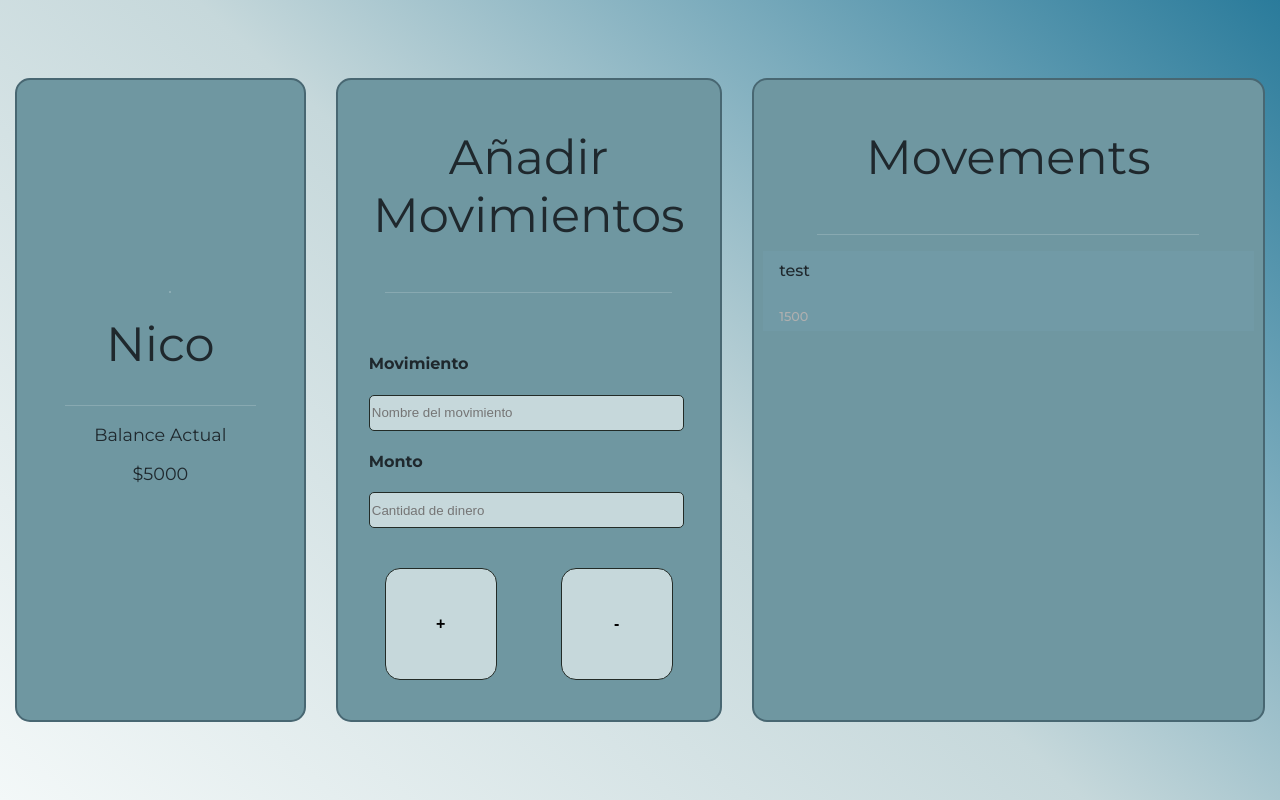
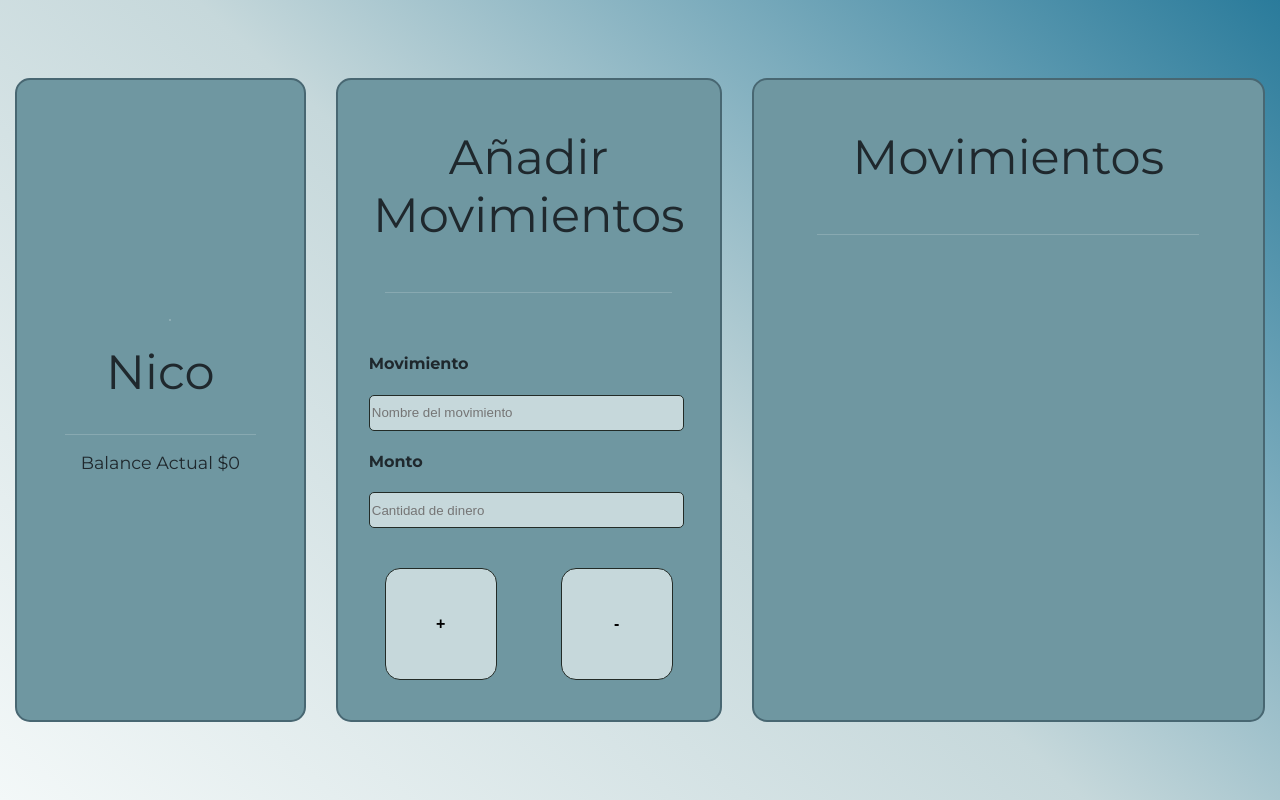
Before and after one commit to nicomine/ecoMoves, a React (Vite) app: page / in a window 1280 px wide. Built offline with nearby package versions, Linux system fonts and the light colour scheme.

Commit message:
added localStorage

```diff
--- a/package.json
+++ b/package.json
@@ -10,6 +10,7 @@
     "preview": "vite preview"
   },
   "dependencies": {
+    "animate.css": "^4.1.1",
     "react": "^19.0.0",
     "react-dom": "^19.0.0"
   },
--- a/src/components/ActionCard.jsx
+++ b/src/components/ActionCard.jsx
@@ -6,29 +6,41 @@ export const ActionCard = () => {
   const [amount, setAmount] = useState();
   const [movementName, setMovementName] = useState();
 
-  const { setBalance, setMovements } = useContext(UserContext);
+  const { setBalance, setMovements, balance } = useContext(UserContext);
 
   const handleBalance = (amountF, increment) => {
     parseFloat(amountF);
     if (amountF <= 0) return;
     if (movementName.length < 1) return;
 
+    let action = increment ? "+" : "-";
+
     if (increment) {
       setBalance((prevState) => prevState + amountF);
+      localStorage.setItem("balance", balance + amountF);
     } else {
       setBalance((prevState) => prevState - amountF);
+      localStorage.setItem("balance", balance - amountF);
     }
 
     setMovements((prevState) => [
       ...prevState,
-      { name: movementName, amount: amount },
+      { name: movementName, amount: amount, action: action },
     ]);
 
-    setAmount(0);
+    const stored = JSON.parse(localStorage.getItem("movements") || "[]");
+
+    localStorage.setItem(
+      "movements",
+      JSON.stringify([
+        ...stored,
+        { name: movementName, amount: amount, action: action },
+      ])
+    );
+
+    setAmount("");
     setMovementName("");
   };
-
-  console.log(amount);
 
   return (
     <div className="action-card-container">
--- a/src/components/Movements.jsx
+++ b/src/components/Movements.jsx
@@ -1,21 +1,24 @@
-import { useContext } from "react";
+import 'animate.css'
+import { useContext} from "react";
 import { UserContext } from "../context/userContext";
 import "../styles/Movements.styles.css";
 
 export const Movements = () => {
+
   let { movements } = useContext(UserContext);
+
 
   return (
     <div className="movements-container">
-      <p className="title">Movements</p>
+      <p className="title">Movimientos</p>
       <span className="divider" />
       {movements &&
-        movements?.toReversed().map((movement) => (
-          <div className="movement">
-            <p className="movement-name">{movement.name}</p>
-            <p className="movement-amount">{movement.amount}</p>
+        movements?.map((movement) => (
+          <div className="movement animate__animated animate__slideInLeft">
+            <p className="movement-name">{movement?.name}</p>
+            <p className="movement-amount">{movement?.action}{movement?.amount}</p>
           </div>
-        ))}
+        )).toReversed()}
     </div>
   );
 };
--- a/src/components/Profile.jsx
+++ b/src/components/Profile.jsx
@@ -10,7 +10,7 @@ export const Profile = () => {
       <h1 className="profile-name">{userData.name}</h1>
       <span className="divider" />
       <p className="balance">
-        Balance actual<p>${userData.balance}</p>
+        Balance actual ${userData.balance}
       </p>
     </div>
   );
--- a/src/context/userContext.jsx
+++ b/src/context/userContext.jsx
@@ -1,21 +1,17 @@
-import { createContext, useState } from "react";
+import { createContext,  useEffect,  useState } from "react";
 
 export const UserContext = createContext();
 
-export function UserContextProvider({children}) {
-  const [name, setName] = useState("nico")
-  const [balance, setBalance] = useState(5000)
- const [movements, setMovements] = useState([{name:'test', amount:1500}])
+export function UserContextProvider({ children }) {
+  const [name, setName] = useState("nico");
+  const [balance, setBalance] = useState(5000);
+  const [movements, setMovements] = useState();
+ useEffect(() => {
+  setMovements(JSON.parse(localStorage.getItem('movements'))||[])
+  setBalance(JSON.parse(localStorage.getItem('balance'))||0)
+ }, [])
 
+  const value = { name, setName, balance, setBalance, movements, setMovements };
 
-const value ={name,setName, balance, setBalance, movements,setMovements}
-
- return(
-
-<UserContext.Provider value={value}>
-{children}
-</UserContext.Provider>
-
-)
-
+  return <UserContext.Provider value={value}>{children}</UserContext.Provider>;
 }
--- a/src/main.jsx
+++ b/src/main.jsx
@@ -4,6 +4,7 @@ import { UserContextProvider } from "./context/userContext.jsx";
 
 import "./index.css";
 import App from "./App.jsx";
+import 'animate.css'
 
 createRoot(document.getElementById("root")).render(
   <StrictMode>
--- a/src/styles/ActionCard.styles.css
+++ b/src/styles/ActionCard.styles.css
@@ -43,7 +43,6 @@
   max-width: 10rem;
 }
 
-
 .button-container {
   display: flex;
   flex-direction: row;
@@ -64,7 +63,8 @@
   width: 7rem;
   height: 7rem;
   background-color: #c6d8db;
-border-radius:15px;
+  border-radius: 15px;
+ transition: width 0.3s ease, background-color 0.3s ease;
 }
 
 .button-add:hover {
@@ -76,7 +76,8 @@ border-radius:15px;
   width: 7rem;
   height: 7rem;
   background-color: #c6d8db;
-border-radius:15px;
+  border-radius: 15px;
+ transition: width 0.3s ease, background-color 0.3s ease;
 }
 
 .button-decrease:hover {
--- a/src/styles/Movements.styles.css
+++ b/src/styles/Movements.styles.css
@@ -15,33 +15,40 @@
   height: 80vh;
   width: 40%;
 
-overflow: auto;
+  overflow: auto;
 }
 
 .title {
   display: flex;
- font-weight: 400;
+  font-weight: 400;
   align-self: center;
 }
 
 .movement {
   display: flex;
   flex-direction: column;
+
   height: 5rem;
   width: 90%;
-  background: #7cb4ca1a;
-margin-top: 1rem;
-padding: 0 1rem ;
- align-items: flex-start;
- justify-content: center;
+
+  border-radius: 15px;
+  background: #c6d8db;
+  border-left: 15px solid #486772;
+
+  margin-top: 1rem;
+  padding: 0 1rem;
+  align-items: flex-start;
+  justify-content: center;
 }
 
 .movement-name {
-  height: 25%;
+  max-height: 50%;
+  font-size: 1rem;
+  font-weight: 600;
 }
 
 .movement-amount {
   height: 25%;
-  color: rgb(175, 175, 175);
+  color: #486772;
   font-size: 0.8rem;
 }
```
Also changed, not shown: 1 other file (tests, documents, lock files or other folders).
